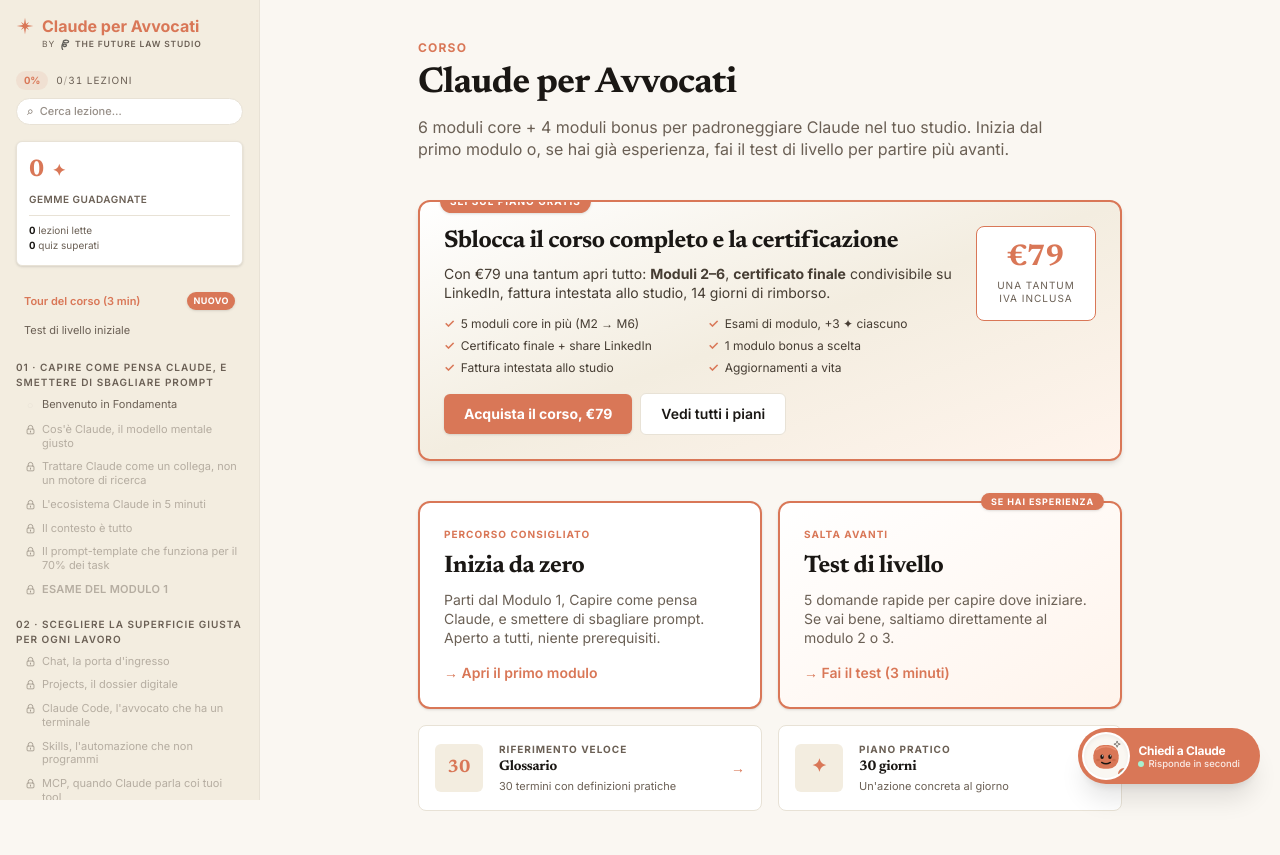
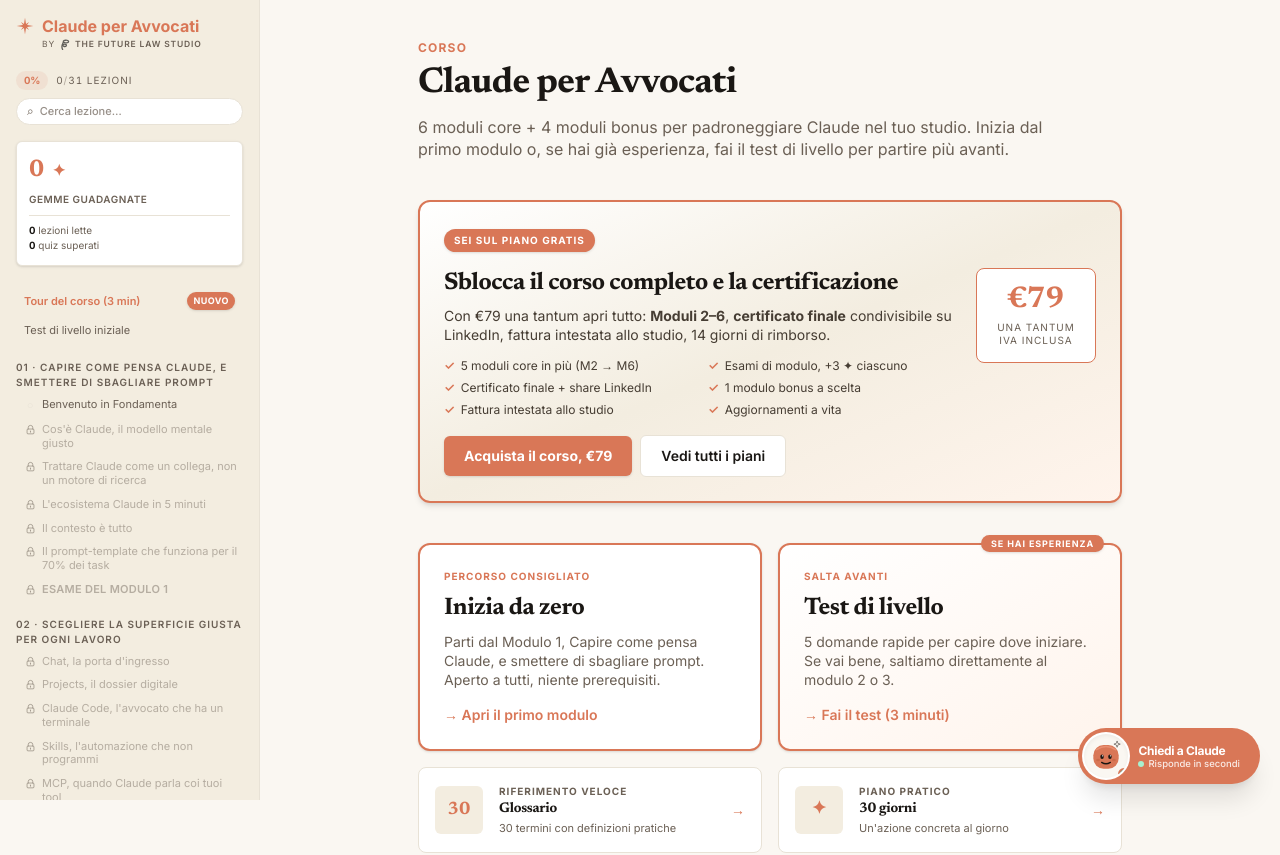
Before and after one commit to alessio-create/claude-per-avvocati, a Next.js app: page /corso in a window 1280 px wide. Shown: the top 855 px of the page. Built offline with nearby package versions, Linux system fonts and the light colour scheme.

Commit message:
fix(upsell): ribbon clipped by overflow-hidden, move inline

```diff
--- a/components/course/UpsellBanner.tsx
+++ b/components/course/UpsellBanner.tsx
@@ -14,8 +14,8 @@
   if (isPaid(me.tier)) return null;
 
   return (
-    <section className="mb-10 rounded-xl border-2 border-terracotta bg-gradient-to-br from-white via-cream-panel to-[#fff4ec] p-6 shadow-md relative overflow-hidden">
-      <span className="absolute -top-3 left-5 bg-terracotta text-white px-2.5 py-1 rounded-full text-[10px] uppercase tracking-widest font-bold shadow">
+    <section className="mb-10 rounded-xl border-2 border-terracotta bg-gradient-to-br from-white via-cream-panel to-[#fff4ec] p-6 shadow-md">
+      <span className="inline-block bg-terracotta text-white px-2.5 py-1 rounded-full text-[10px] uppercase tracking-widest font-bold shadow mb-4">
         Sei sul piano gratis
       </span>
       <div className="flex items-start gap-5 flex-wrap">
```
